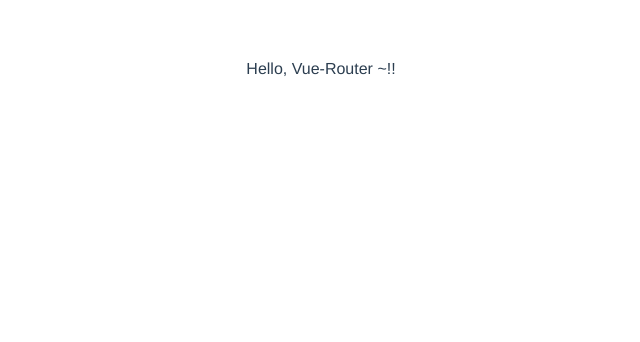
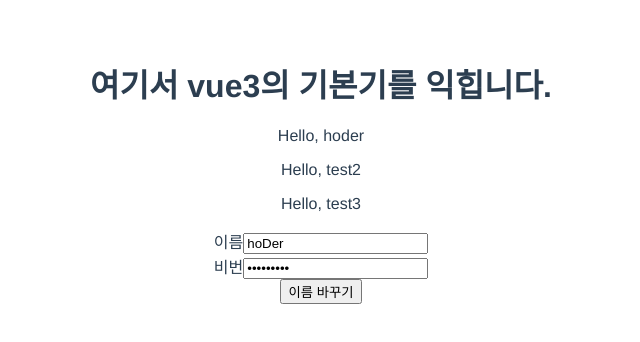
Before and after one commit to yunaj/goendang-wow, a Vue app: page /router-test in a window 1280 px wide. Shown: the top 342 px of the page, without its empty margins (319-959 px from the left). Built offline with nearby package versions, Linux system fonts and the light colour scheme.

Commit message:
vue3 기능 익히기

```diff
--- a/src/components/pages/RouterTest.vue
+++ b/src/components/pages/RouterTest.vue
@@ -1,11 +1,51 @@
 <template>
-    <p>Hello, Vue-Router ~!!</p>
+  <div>
+    <h1>여기서 vue3의 기본기를 익힙니다.</h1>
+    <p>Hello, {{ state.test }}</p>
+    <p>Hello, {{ test2 }}</p>
+    <p>Hello, {{ test3 }}</p>
+    <div><span>이름</span><input type="text" v-model="state.username"></div>
+    <div><span>비번</span><input type="password" v-model="state.password"></div>
+    <div><button @click="changeName('ABDFfsefs')">이름 바꾸기</button></div>
+  </div>
+
 </template>
 
 <script>
-  export default {
-    name: "RouterTest"
+import { reactive, computed } from "vue"
+export default {
+  name: "RouterTest",
+  data() {
+    return {
+      test2: 'test2'
+    }
+  },
+
+  /**
+   *
+   * @returns {{changeName: changeName, test3: string, state: UnwrapNestedRefs<{password: string, test: ComputedRef<string>, username: string}>}}
+   * 더 이상 data로 관리하지 않음. 별도의 실행컨텍스트를 만들어서 관리.
+    이로인한 이점은 더이상 this. 뭐시기로 접근할 필요가 없어진다
+    다만 아직 reactive와 ref의 차이가 명확히 이해가 되지 않음.
+   */
+  // TODO
+  setup() {
+    const state = reactive({
+      username: 'hoDer',
+      password: 'sefsefsef',
+      test: computed(() => state.username.toLowerCase()),
+    });
+    const test3 = 'test3';
+    const changeName = (name) => {
+      state.username = name;
+    }
+    return {
+      state,
+      test3,
+      changeName
+    }
   }
+}
 </script>
 
 <style scoped>
```
Also changed, not shown: 1 other file (tests, documents, lock files or other folders).
